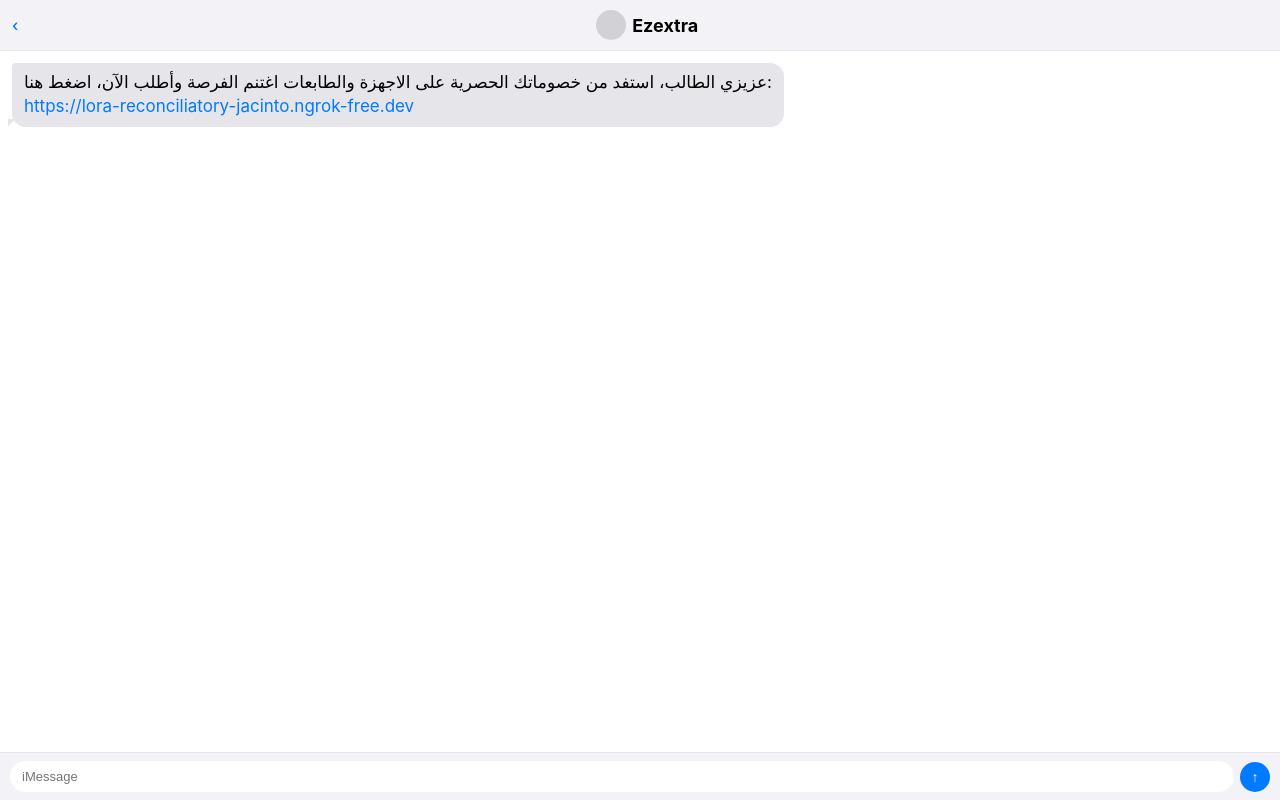
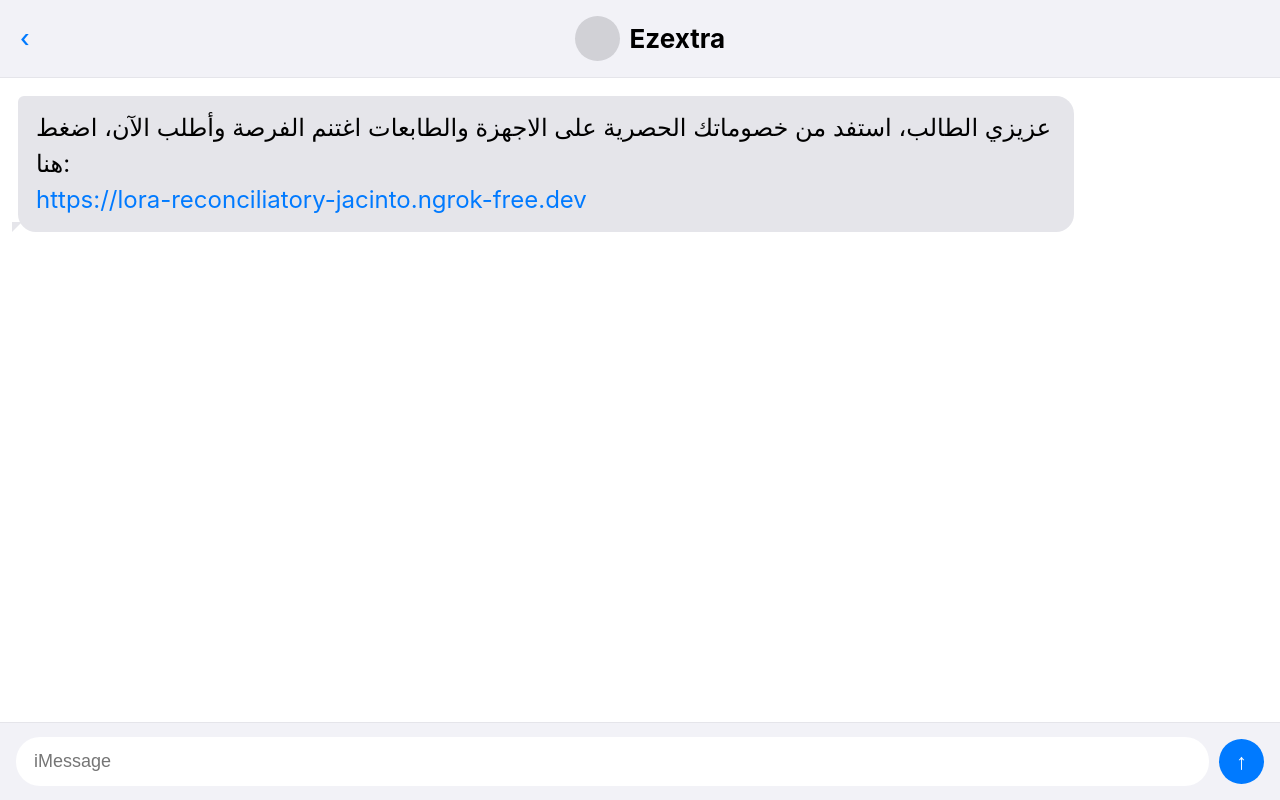
Before and after one commit to AlizziAbdulrahman/URL, a plain HTML site: page index.html in a window 1280 px wide. Drawn offline with Linux system fonts and the light colour scheme.

Commit message:
Update index.html

```diff
--- a/index.html
+++ b/index.html
@@ -3,7 +3,7 @@
 <head>
 <meta charset="utf-8" />
 <meta name="viewport" content="width=device-width,initial-scale=1" />
-<title>iMessage Style (Gray Only, Compact Version)</title>
+<title>iMessage Style (Gray Only, Medium Version)</title>
 <style>
   body {
     margin: 0;
@@ -18,13 +18,13 @@
   .header {
     background: #f2f2f7;
     border-bottom: 1px solid #e5e5ea;
-    padding: 10px 12px;
+    padding: 16px 20px;
     display: flex;
     align-items: center;
-    gap: 8px;
+    gap: 10px;
   }
   .back {
-    font-size: 16px;
+    font-size: 24px;
     color: #007aff;
     cursor: pointer;
     font-weight: 500;
@@ -32,19 +32,19 @@
   .contact {
     display: flex;
     align-items: center;
-    gap: 6px;
+    gap: 10px;
     flex: 1;
     justify-content: center;
   }
   .avatar {
-    width: 30px;
-    height: 30px;
+    width: 45px;
+    height: 45px;
     border-radius: 50%;
     background: #d1d1d6;
   }
   .name {
     font-weight: 700;
-    font-size: 18px;
+    font-size: 26px;
   }
 
   /* Chat area */
@@ -52,7 +52,7 @@
     flex: 1;
     background: #fff;
     overflow-y: auto;
-    padding: 12px;
+    padding: 18px;
     display: flex;
     flex-direction: column;
   }
@@ -61,14 +61,14 @@
   .bubble {
     background: #e5e5ea;
     color: #000;
-    padding: 8px 12px;
-    border-radius: 14px;
-    border-top-left-radius: 4px;
-    max-width: 80%;
+    padding: 14px 18px;
+    border-radius: 18px;
+    border-top-left-radius: 6px;
+    max-width: 82%;
     align-self: flex-start;
-    margin-bottom: 8px;
-    line-height: 1.4;
-    font-size: 17px;
+    margin-bottom: 12px;
+    line-height: 1.5;
+    font-size: 24px;
     position: relative;
   }
 
@@ -76,10 +76,10 @@
   .bubble::after {
     content: "";
     position: absolute;
-    left: -4px;
+    left: -6px;
     bottom: 0;
-    width: 8px;
-    height: 8px;
+    width: 10px;
+    height: 10px;
     background: #e5e5ea;
     clip-path: polygon(0 0, 100% 0, 0 100%);
   }
@@ -87,19 +87,19 @@
   /* Input area */
   .input-bar {
     background: #f2f2f7;
-    padding: 8px 10px;
+    padding: 14px 16px;
     border-top: 1px solid #e5e5ea;
     display: flex;
     align-items: center;
-    gap: 6px;
+    gap: 10px;
   }
   .text-box {
     flex: 1;
     border: none;
     background: #fff;
-    border-radius: 18px;
-    padding: 8px 12px;
-    font-size: 13px;
+    border-radius: 24px;
+    padding: 14px 18px;
+    font-size: 18px;
     outline: none;
   }
   .send-btn {
@@ -107,9 +107,9 @@
     color: #fff;
     border: none;
     border-radius: 50%;
-    width: 30px;
-    height: 30px;
-    font-size: 14px;
+    width: 45px;
+    height: 45px;
+    font-size: 22px;
     cursor: pointer;
     font-weight: bold;
   }
```
